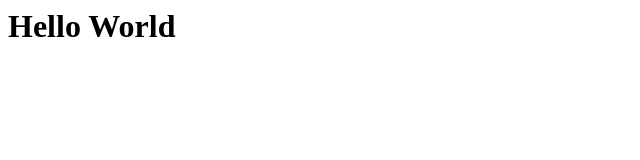
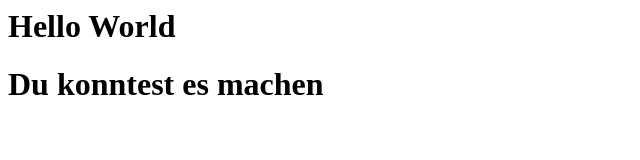
Before and after one commit to vuviethung216/my-false, a plain HTML site: page index.html in a window 1280 px wide. Shown: the whole page, without its empty margins (0-640 px from the left). Drawn offline with Linux system fonts and the light colour scheme.

Commit message:
Update index.html

```diff
--- a/index.html
+++ b/index.html
@@ -1 +1,2 @@
 <h1>Hello World</h1>
+<h1>Du konntest es machen</h1>
```
